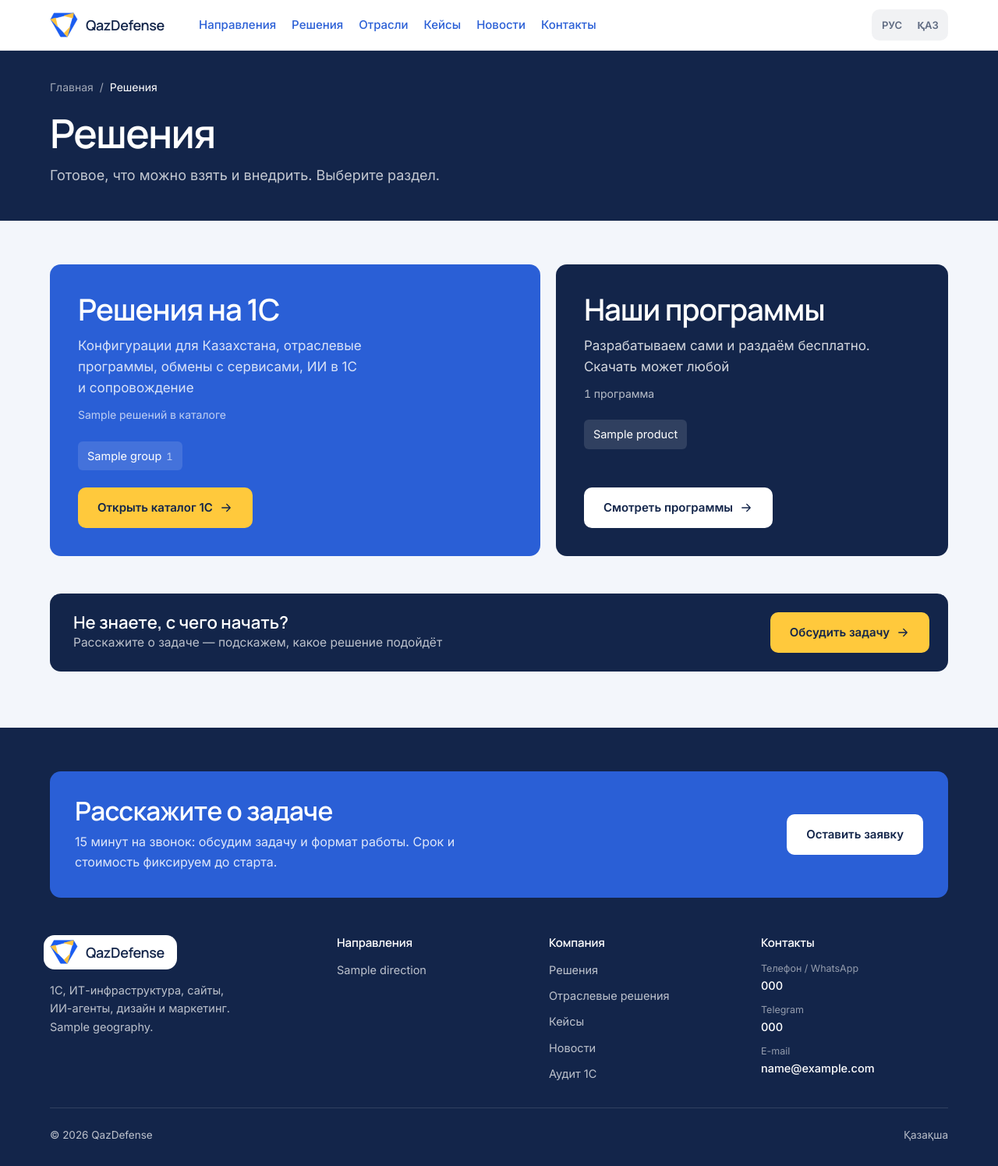
After one commit to qazdefense/qazdefense.github.io, a Node project: template views/solutions-hub.ejs in a window 1280 px wide. The commit adds this page. Shown: the whole page at 78% size. Run offline with Node 20 templates, Linux system fonts and the light colour scheme; the template is opened without the code that fills it: most values are stand-ins (such as "Sample title", 1, 10 or a date in 2020).

Commit message:
Решения: распределитель и отдельные страницы «Решения на 1С» и «Наши программы»
Co-Authored-By: Claude Opus 5.5 <noreply@anthropic.com>

```diff
--- a/public/css/craft.css
+++ b/public/css/craft.css
@@ -496,12 +496,23 @@ a.channel.ch-wa, .channel.ch-wa { background: #16A34A; border-color: #16A34A; }
 .ctile-cover { background: var(--bg); }
 .ctile.has-cover .ctile-tags span { background: var(--bg) !important; color: var(--text) !important; } .ctile.has-cover .ind-what { color: var(--muted) !important; }
 
-/* Страница «Решения»: крупные разделы (свои продукты, 1С) над группами каталога */
-.cat-part { padding-top: 48px; margin-bottom: -8px; scroll-margin-top: 130px; }
-.cat-part h2 { font-size: clamp(1.8rem, 2.8vw, 2.4rem); letter-spacing: -0.03em; color: var(--navy); }
-.cat-part p { margin-top: 6px; color: var(--muted); font-size: 16px; }
-.cat-group > .cat-part { padding-top: 8px; margin-bottom: 18px; }
-.cat-group-head h3 { font-size: clamp(1.3rem, 1.8vw, 1.6rem); letter-spacing: -0.02em; }
+/* «Решения»: распределитель по разделам (/solutions) */
+.cat-hero h1 + p { margin-top: 12px; }
+.hub { display: grid; grid-template-columns: minmax(0, 1.25fr) minmax(0, 1fr); gap: 20px; padding-top: 40px; margin-bottom: 40px; }
+.hub-card { display: flex; flex-direction: column; gap: 22px; padding: 36px; border-radius: var(--radius); color: var(--white); transition: transform .2s var(--ease), box-shadow .2s var(--ease); }
+.hub-card:hover { transform: translateY(-3px); box-shadow: var(--lift); }
+.hub-1c { background: var(--accent); }
+.hub-own { background: var(--navy); }
+.hub-main { display: flex; flex-direction: column; gap: 10px; color: inherit; }
+.hub-main h2 { color: var(--white); font-size: clamp(1.9rem, 3vw, 2.6rem); letter-spacing: -0.03em; }
+.hub-main p { color: rgba(255, 255, 255, .82); font-size: 17px; max-width: 460px; }
+.hub-count { font-size: 14px; color: rgba(255, 255, 255, .7); font-variant-numeric: tabular-nums; }
+.hub-links { list-style: none; margin: 0; padding: 0; display: flex; flex-wrap: wrap; gap: 8px; flex: 1; align-content: flex-start; }
+.hub-links a { display: inline-flex; gap: 6px; align-items: baseline; padding: 7px 12px; border-radius: 6px; background: rgba(255, 255, 255, .12); color: var(--white); font-size: 14.5px; transition: background .15s; }
+.hub-links a:hover { background: rgba(255, 255, 255, .22); }
+.hub-links span { color: rgba(255, 255, 255, .65); font-size: 13px; font-variant-numeric: tabular-nums; }
+.hub-btn { align-self: flex-start; }
+@media (max-width: 860px) { .hub { grid-template-columns: 1fr; } .hub-card { padding: 26px; } }
 
 /* Главная, «Как начинаем работу»: без карточки аудита, кнопка под заголовком */
 .how-left { justify-content: center; }
--- a/src/build-static.js
+++ b/src/build-static.js
@@ -36,7 +36,7 @@ async function main() {
   const server = await new Promise((r) => { const s = app.listen(0, '127.0.0.1', () => r(s)); });
   const base = `http://127.0.0.1:${server.address().port}`;
 
-  const pages = ['/', '/services', '/industries', '/cases', '/news', '/audit', '/contacts', '/kz', '/solutions'];
+  const pages = ['/', '/services', '/industries', '/cases', '/news', '/audit', '/contacts', '/kz', '/solutions', '/solutions/1c', '/solutions/programs'];
   content.directions.forEach((d) => pages.push(`/services/${d.slug}`));
   require('./solutions').solutions.forEach((s) => pages.push(`/solutions/${s.slug}`));
   require('./products').products.forEach((p) => pages.push(`/solutions/${p.slug}`, `/solutions/${p.slug}/roadmap`));
--- a/views/product.ejs
+++ b/views/product.ejs
@@ -5,7 +5,7 @@
   <div class="container sol-hero-grid">
     <div>
       <nav class="crumbs" aria-label="Навигация">
-        <a href="/">Главная</a><span>/</span><a href="/solutions">Решения</a><span>/</span><span><%= p.name %></span>
+        <a href="/">Главная</a><span>/</span><a href="/solutions">Решения</a><span>/</span><a href="/solutions/programs">Наши программы</a><span>/</span><span><%= p.name %></span>
       </nav>
       <h1><%= p.name %></h1>
       <p class="ph-lead"><%= p.lead %></p>
--- a/views/roadmap.ejs
+++ b/views/roadmap.ejs
@@ -4,7 +4,7 @@
 <section class="ph pm-rhead">
   <div class="container">
     <nav class="crumbs" aria-label="Навигация">
-      <a href="/">Главная</a><span>/</span><a href="/solutions">Решения</a><span>/</span><a href="/solutions/<%= p.slug %>"><%= p.name %></a><span>/</span><span>Дорожная карта</span>
+      <a href="/">Главная</a><span>/</span><a href="/solutions">Решения</a><span>/</span><a href="/solutions/programs">Наши программы</a><span>/</span><a href="/solutions/<%= p.slug %>"><%= p.name %></a><span>/</span><span>Дорожная карта</span>
     </nav>
     <h1>Дорожная карта: <%= p.name %></h1>
     <p class="ph-lead">Сделано <%= rm.done %> из <%= rm.total %> задач<% if (rm.current) { %>, сейчас в работе этап <%= rm.current.version %> «<%= rm.current.title %>»<% } %>. Страница собирается из задач разработки, обновлено <%= rm.updatedText %>.</p>
--- a/views/service.ejs
+++ b/views/service.ejs
@@ -29,7 +29,7 @@
       <% }) %>
     </div>
     <% if (dir.configs) { %>
-      <div class="pg-head" style="margin-top: 36px"><h2>Конфигурации</h2><a class="link-arrow" href="/solutions#1c">Все решения на 1С</a></div>
+      <div class="pg-head" style="margin-top: 36px"><h2>Конфигурации</h2><a class="link-arrow" href="/solutions/1c">Все решения на 1С</a></div>
       <div class="chip-row"><% dir.configs.forEach(function (c) { var sl = solutionLinks[c]; %><% if (sl) { %><a href="/solutions/<%= sl %>"><%= c %> →</a><% } else { %><span><%= c %></span><% } %><% }) %></div>
     <% } %>
   </div>
--- a/views/solution.ejs
+++ b/views/solution.ejs
@@ -5,7 +5,7 @@
   <div class="container sol-hero-grid">
     <div>
       <nav class="crumbs" aria-label="Навигация">
-        <a href="/">Главная</a><span>/</span><a href="/services">Направления</a><span>/</span><a href="/services/<%= s.direction %>">1С и учёт</a><span>/</span><span><%= s.short %></span>
+        <a href="/">Главная</a><span>/</span><a href="/solutions">Решения</a><span>/</span><a href="/solutions/1c">Решения на 1С</a><span>/</span><span><%= s.short %></span>
       </nav>
       <h1><%= s.name %></h1>
       <p class="ph-lead"><%= s.lead %></p>
--- /dev/null
+++ b/views/solutions-hub.ejs
@@ -0,0 +1,46 @@
+<%- include('partials/head') %>
+<% var arrow = include('partials/icon', { name: 'arrow' }); %>
+
+<section class="cat-hero">
+  <div class="container">
+    <nav class="crumbs" aria-label="Навигация"><a href="/">Главная</a><span>/</span><span>Решения</span></nav>
+    <h1>Решения</h1>
+    <p>Готовое, что можно взять и внедрить. Выберите раздел.</p>
+  </div>
+</section>
+
+<div class="cat-body">
+  <div class="container">
+    <div class="hub">
+      <article class="hub-card hub-1c">
+        <a class="hub-main" href="/solutions/1c">
+          <h2>Решения на 1С</h2>
+          <p>Конфигурации для Казахстана, отраслевые программы, обмены с сервисами, ИИ в 1С и сопровождение</p>
+          <span class="hub-count"><%= total1c %> решений в каталоге</span>
+        </a>
+        <ul class="hub-links">
+          <% groups.forEach(function (g) { %><li><a href="/solutions/1c#<%= g.key %>"><%= g.name %> <span><%= g.items.length %></span></a></li><% }) %>
+        </ul>
+        <a class="btn btn-cta hub-btn" href="/solutions/1c">Открыть каталог 1С <%- arrow %></a>
+      </article>
+
+      <article class="hub-card hub-own">
+        <a class="hub-main" href="/solutions/programs">
+          <h2>Наши программы</h2>
+          <p>Разрабатываем сами и раздаём бесплатно. Скачать может любой</p>
+          <span class="hub-count"><%= products.length %> <%= products.length === 1 ? 'программа' : (products.length < 5 ? 'программы' : 'программ') %></span>
+        </a>
+        <ul class="hub-links">
+          <% products.forEach(function (p) { %><li><a href="/solutions/<%= p.slug %>"><%= p.name %></a></li><% }) %>
+        </ul>
+        <a class="btn btn-light hub-btn" href="/solutions/programs">Смотреть программы <%- arrow %></a>
+      </article>
+    </div>
+
+    <a class="cta-bar" href="/contacts#form">
+      <span class="cta-bar-text"><strong>Не знаете, с чего начать?</strong>Расскажите о задаче — подскажем, какое решение подойдёт</span>
+      <span class="btn btn-cta">Обсудить задачу <%- arrow %></span>
+    </a>
+  </div>
+</div>
+<%- include('partials/foot') %>
```
Also changed, not shown: src/catalog.js (+6 -5 lines), src/routes/public.js (+24 -3 lines), views/solutions.ejs (+9 -29 lines).
